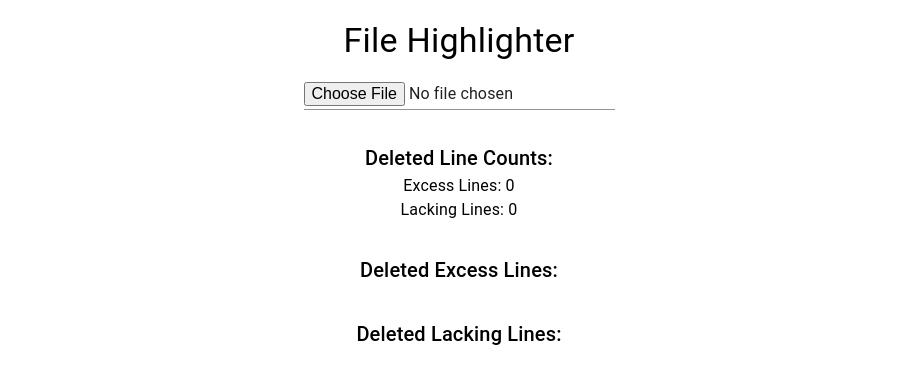
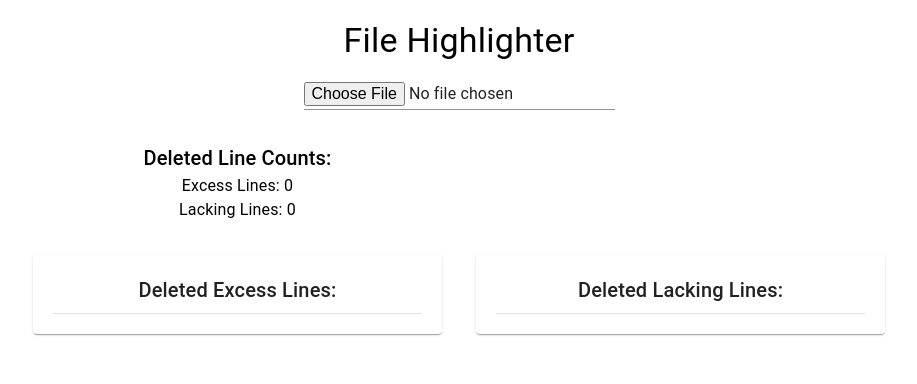
Before and after one commit to Caloy1218/LineHighlighter, a React (Create React App) app in the folder Client/file-highlighter/: page / in a window 1280 px wide. Shown: the top 384 px of the page, without its empty margins (181-1098 px from the left). Built offline with nearby package versions, Linux system fonts and the light colour scheme.

Commit message:
Added styles for App.js

```diff
--- a/Client/file-highlighter/src/App.css
+++ b/Client/file-highlighter/src/App.css
@@ -1,7 +1,18 @@
+/* App.css */
 .App {
   text-align: center;
   padding: 20px;
   font-family: Arial, sans-serif;
+}
+
+.paper {
+  padding: 20px;
+  background-color: #f5f5f5;
+  box-shadow: 0px 3px 6px rgba(0, 0, 0, 0.16);
+}
+
+.line {
+  margin-top: 10px;
 }
 
 .MuiButton-containedPrimary {
--- a/Client/file-highlighter/src/App.js
+++ b/Client/file-highlighter/src/App.js
@@ -1,5 +1,5 @@
 import React, { useState } from 'react';
-import { Container, Typography, Box, Input, LinearProgress, Button } from '@mui/material';
+import { Container, Typography, Box, Input, LinearProgress, Button, Paper, Divider } from '@mui/material';
 import { SaveAlt as SaveAltIcon } from '@mui/icons-material';
 import './App.css';
 
@@ -8,7 +8,7 @@ const App = () => {
   const [deletedLines, setDeletedLines] = useState({ excess: [], lacking: [] });
   const [fileName, setFileName] = useState('');
   const [uploadProgress, setUploadProgress] = useState(0);
-  const [downloadEnabled, setDownloadEnabled] = useState(false); // State to manage download button enabled/disabled
+  const [downloadEnabled, setDownloadEnabled] = useState(false);
   const [processedContent, setProcessedContent] = useState('');
 
   const handleFileChange = (e) => {
@@ -16,11 +16,11 @@ const App = () => {
     const reader = new FileReader();
 
     setFileName(file.name);
-    setUploadProgress(0); // Reset progress when a new file is selected
-    setDownloadEnabled(false); // Disable download button until upload completes
+    setUploadProgress(0);
+    setDownloadEnabled(false);
 
     reader.onloadstart = () => {
-      setUploadProgress(10); // Initial progress
+      setUploadProgress(10);
     };
 
     reader.onprogress = (event) => {
@@ -31,8 +31,8 @@ const App = () => {
     };
 
     reader.onloadend = (event) => {
-      setUploadProgress(100); // Complete progress
-      setDownloadEnabled(true); // Enable download button when upload completes
+      setUploadProgress(100);
+      setDownloadEnabled(true);
       const content = event.target.result;
       processFileContent(content);
     };
@@ -64,7 +64,7 @@ const App = () => {
     setDeletedLines({ excess: excessLines, lacking: lackingLines });
 
     const newContent = filteredLines.join('\n');
-    setProcessedContent(newContent); // Store processed content
+    setProcessedContent(newContent);
   };
 
   const createNewFile = () => {
@@ -84,7 +84,7 @@ const App = () => {
   };
 
   return (
-    <Container maxWidth="sm" className="App">
+    <Container maxWidth="md" className="App">
       <Typography variant="h4" component="h1" gutterBottom>
         File Highlighter
       </Typography>
@@ -97,39 +97,47 @@ const App = () => {
           <LinearProgress variant="determinate" value={uploadProgress} />
         </Box>
       )}
-      <Box mt={4}>
-        <Typography variant="h6">Deleted Line Counts:</Typography>
-        <Typography variant="body1">Excess Lines: {deletedCounts.excess}</Typography>
-        <Typography variant="body1">Lacking Lines: {deletedCounts.lacking}</Typography>
-      </Box>
-      <Box mt={4}>
-        <Typography variant="h6">Deleted Excess Lines:</Typography>
-        {deletedLines.excess.map((line, index) => (
-          <Typography key={index} variant="body2">
-            Line {line.line}: {line.content}
-          </Typography>
-        ))}
-      </Box>
-      <Box mt={4}>
-        <Typography variant="h6">Deleted Lacking Lines:</Typography>
-        {deletedLines.lacking.map((line, index) => (
-          <Typography key={index} variant="body2">
-            Line {line.line}: {line.content}
-          </Typography>
-        ))}
-      </Box>
-      {downloadEnabled && (
-        <Box mt={4}>
+      <Box mt={4} display="flex" justifyContent="space-between">
+        <Box width="48%">
+          <Typography variant="h6">Deleted Line Counts:</Typography>
+          <Typography variant="body1">Excess Lines: {deletedCounts.excess}</Typography>
+          <Typography variant="body1">Lacking Lines: {deletedCounts.lacking}</Typography>
+        </Box>
+        {downloadEnabled && (
           <Button
             variant="contained"
             color="primary"
             startIcon={<SaveAltIcon />}
-            onClick={createNewFile} // Call createNewFile directly
+            onClick={createNewFile}
           >
             Download File
           </Button>
+        )}
+      </Box>
+      <Box mt={4} display="flex" justifyContent="space-between">
+        <Box width="48%">
+          <Paper className="paper">
+            <Typography variant="h6" gutterBottom>Deleted Excess Lines:</Typography>
+            <Divider />
+            {deletedLines.excess.map((line, index) => (
+              <Typography key={index} variant="body2" className="line">
+                <b>Line {line.line}:</b> {line.content}
+              </Typography>
+            ))}
+          </Paper>
         </Box>
-      )}
+        <Box width="48%">
+          <Paper className="paper">
+            <Typography variant="h6" gutterBottom>Deleted Lacking Lines:</Typography>
+            <Divider />
+            {deletedLines.lacking.map((line, index) => (
+              <Typography key={index} variant="body2" className="line">
+                <b>Line {line.line}:</b> {line.content}
+              </Typography>
+            ))}
+          </Paper>
+        </Box>
+      </Box>
     </Container>
   );
 };
```
